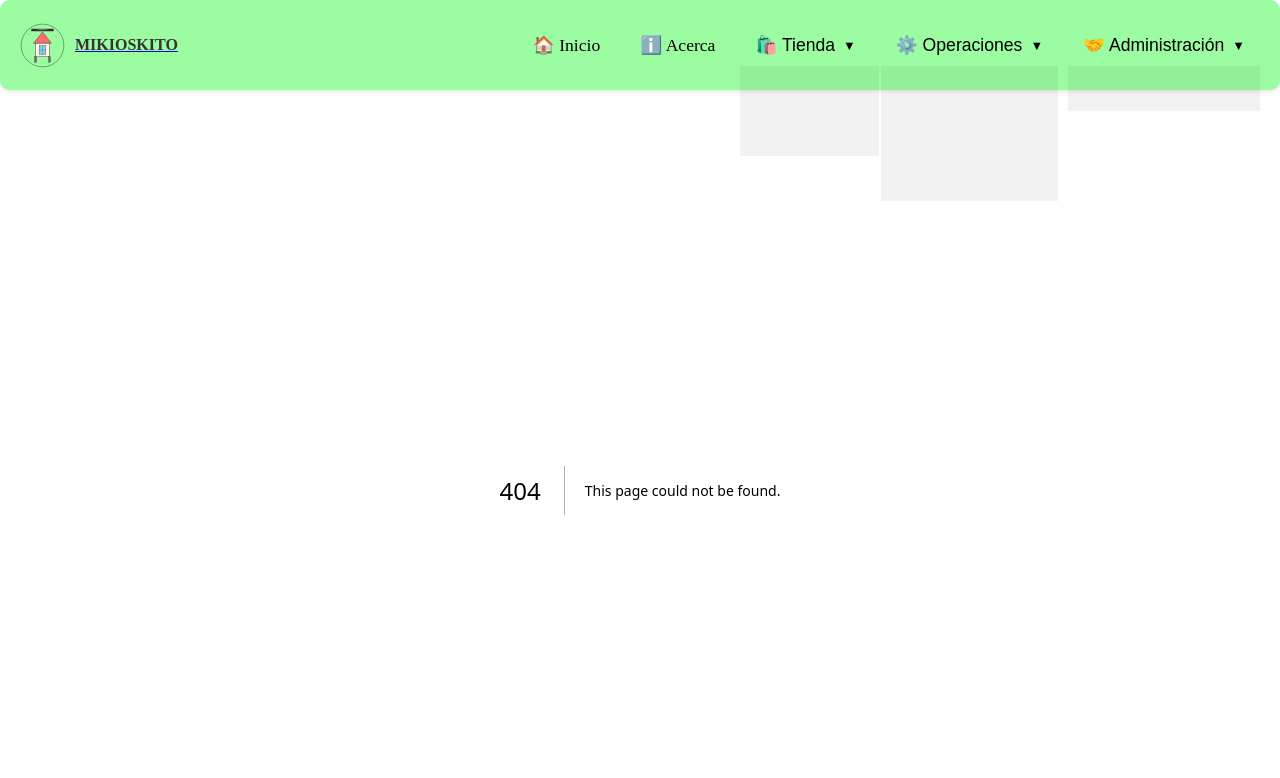
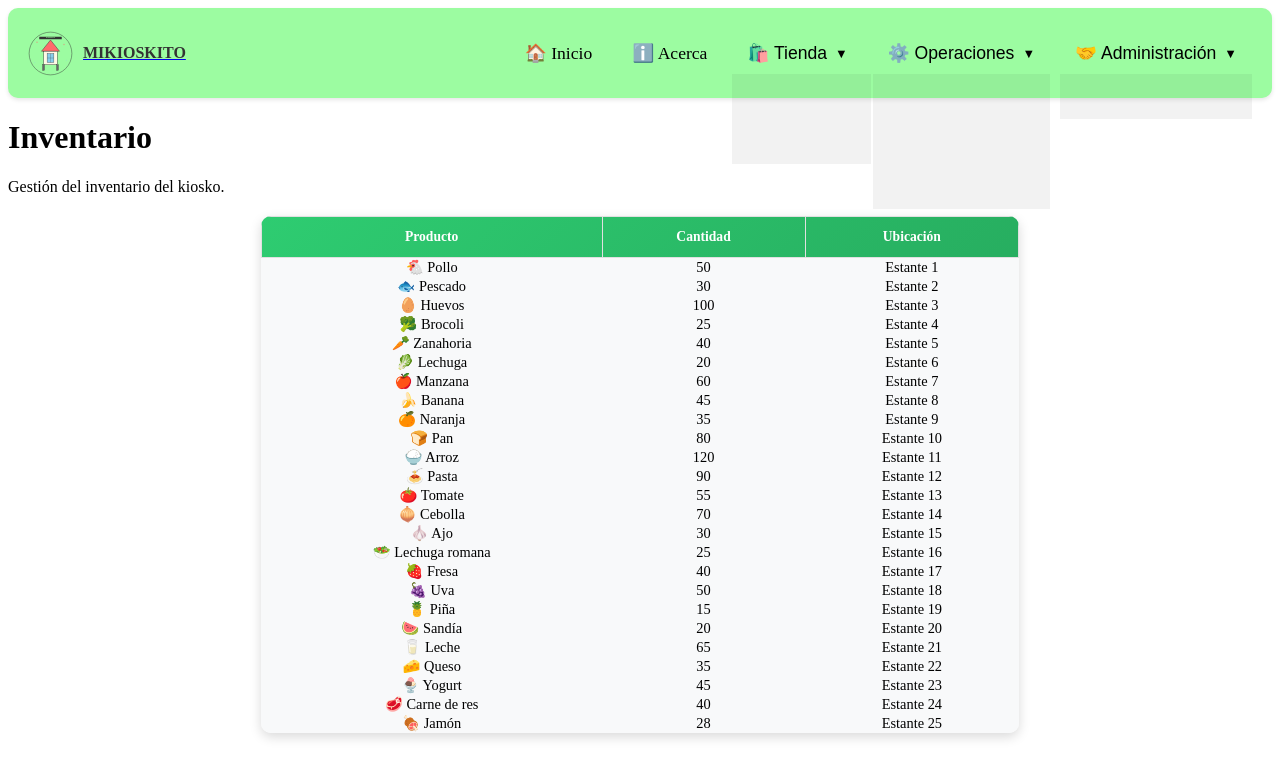
Before and after one commit to gpvsystems/kioskoapp, a Next.js app: page /inventario in a window 1280 px wide. Before the commit this address had no page. Shown: the top 778 px of the page. Built offline with nearby package versions, Linux system fonts and the light colour scheme.

Commit message:
ajuste de inventario

```diff
--- /dev/null
+++ b/app/inventario/inventario.module.css
@@ -0,0 +1,46 @@
+
+.tableContainer {
+    width: 60%;
+    max-width: 800px;
+    margin: 20px auto;
+    border-radius: 10px;
+    overflow: hidden;
+    box-shadow: 0 4px 12px rgba(0, 0, 0, 0.15);
+}
+
+.table {
+    width: 100%;
+    border-collapse: collapse;
+    text-align: center;
+    display: table;
+}
+.thead {
+    background: linear-gradient(135deg, #2ecc71 0%, #27ae60 100%);
+    color: #fff;
+    text-align: center;
+    height: 40px;
+    font-size: 0.95rem;
+    font-weight: 600;
+    display: table-header-group;
+}
+.th, .td, .tr {
+    border: 1px solid #e0e0e0;
+    padding: 12px 8px;
+    font-size: 0.85rem;
+}
+
+.tbody {
+    font-size: 0.9rem;
+    background-color: #f8f9fa;
+    display: table-row-group;
+    max-height: 200px;
+    overflow-y: auto;
+}
+
+.tbody tr {
+    transition: background-color 0.2s ease;
+}
+
+.tbody tr:hover {
+    background-color: #e8f5e9;
+}
--- /dev/null
+++ b/app/inventario/page.jsx
@@ -0,0 +1,60 @@
+
+
+import styles from './inventario.module.css';
+function InventarioPage() {
+    const productos = [
+        {id:1, nombre:"Pollo",emoji: "🐔", cantidad: 50, ubicacion: "Estante 1" },
+        {id:2, nombre:"Pescado", emoji: "🐟", cantidad: 30, ubicacion: "Estante 2" },
+        {id:3, nombre:"Huevos", emoji: "🥚", cantidad: 100, ubicacion: "Estante 3" },
+        {id:4, nombre:"Brocoli", emoji: "🥦", cantidad: 25, ubicacion: "Estante 4" },
+        {id:5, nombre:"Zanahoria", emoji: "🥕", cantidad: 40, ubicacion: "Estante 5" },
+        {id:6, nombre:"Lechuga", emoji: "🥬", cantidad: 20, ubicacion: "Estante 6" },
+        {id:7, nombre:"Manzana", emoji: "🍎", cantidad: 60, ubicacion: "Estante 7" },
+        {id:8, nombre:"Banana", emoji: "🍌", cantidad: 45, ubicacion: "Estante 8" },
+        {id:9, nombre:"Naranja", emoji: "🍊", cantidad: 35, ubicacion: "Estante 9" },
+        {id:10, nombre:"Pan", emoji: "🍞", cantidad: 80, ubicacion: "Estante 10" },
+        {id:11, nombre:"Arroz", emoji: "🍚", cantidad: 120, ubicacion: "Estante 11" },
+        {id:12, nombre:"Pasta", emoji: "🍝", cantidad: 90, ubicacion: "Estante 12" },
+        {id:13, nombre:"Tomate", emoji: "🍅", cantidad: 55, ubicacion: "Estante 13" },
+        {id:14, nombre:"Cebolla", emoji: "🧅", cantidad: 70, ubicacion: "Estante 14" },
+        {id:15, nombre:"Ajo", emoji: "🧄", cantidad: 30, ubicacion: "Estante 15" },
+        {id:16, nombre:"Lechuga romana", emoji: "🥗", cantidad: 25, ubicacion: "Estante 16" },
+        {id:17, nombre:"Fresa", emoji: "🍓", cantidad: 40, ubicacion: "Estante 17" },
+        {id:18, nombre:"Uva", emoji: "🍇", cantidad: 50, ubicacion: "Estante 18" },
+        {id:19, nombre:"Piña", emoji: "🍍", cantidad: 15, ubicacion: "Estante 19" },
+        {id:20, nombre:"Sandía", emoji: "🍉", cantidad: 20, ubicacion: "Estante 20" },
+        {id:21, nombre:"Leche", emoji: "🥛", cantidad: 65, ubicacion: "Estante 21" },
+        {id:22, nombre:"Queso", emoji: "🧀", cantidad: 35, ubicacion: "Estante 22" },
+        {id:23, nombre:"Yogurt", emoji: "🍨", cantidad: 45, ubicacion: "Estante 23" },
+        {id:24, nombre:"Carne de res", emoji: "🥩", cantidad: 40, ubicacion: "Estante 24" },
+        {id:25, nombre:"Jamón", emoji: "🍖", cantidad: 28, ubicacion: "Estante 25" },
+    ];
+
+    return (
+        <div>
+            <h1>Inventario</h1>
+            <p>Gestión del inventario del kiosko.</p>
+           <div className={styles.tableContainer}>
+            <table className={styles.table}>
+            <thead className={styles.thead}>
+                <tr className={styles.tr}>
+                    <th className={styles.th}>Producto</th>
+                    <th className={styles.th}>Cantidad</th>
+                    <th className={styles.th}>Ubicación</th>
+                </tr>
+            </thead>
+            <tbody className={styles.tbody}>
+                {productos.map(producto => (
+                    <tr key={producto.id}>
+                        <td>{producto.emoji} {producto.nombre}</td>
+                        <td>{producto.cantidad}</td>
+                        <td>{producto.ubicacion}</td>
+                    </tr>
+                ))}
+            </tbody>
+           </table>
+           </div>
+        </div>
+    );
+}
+export default InventarioPage;
```
